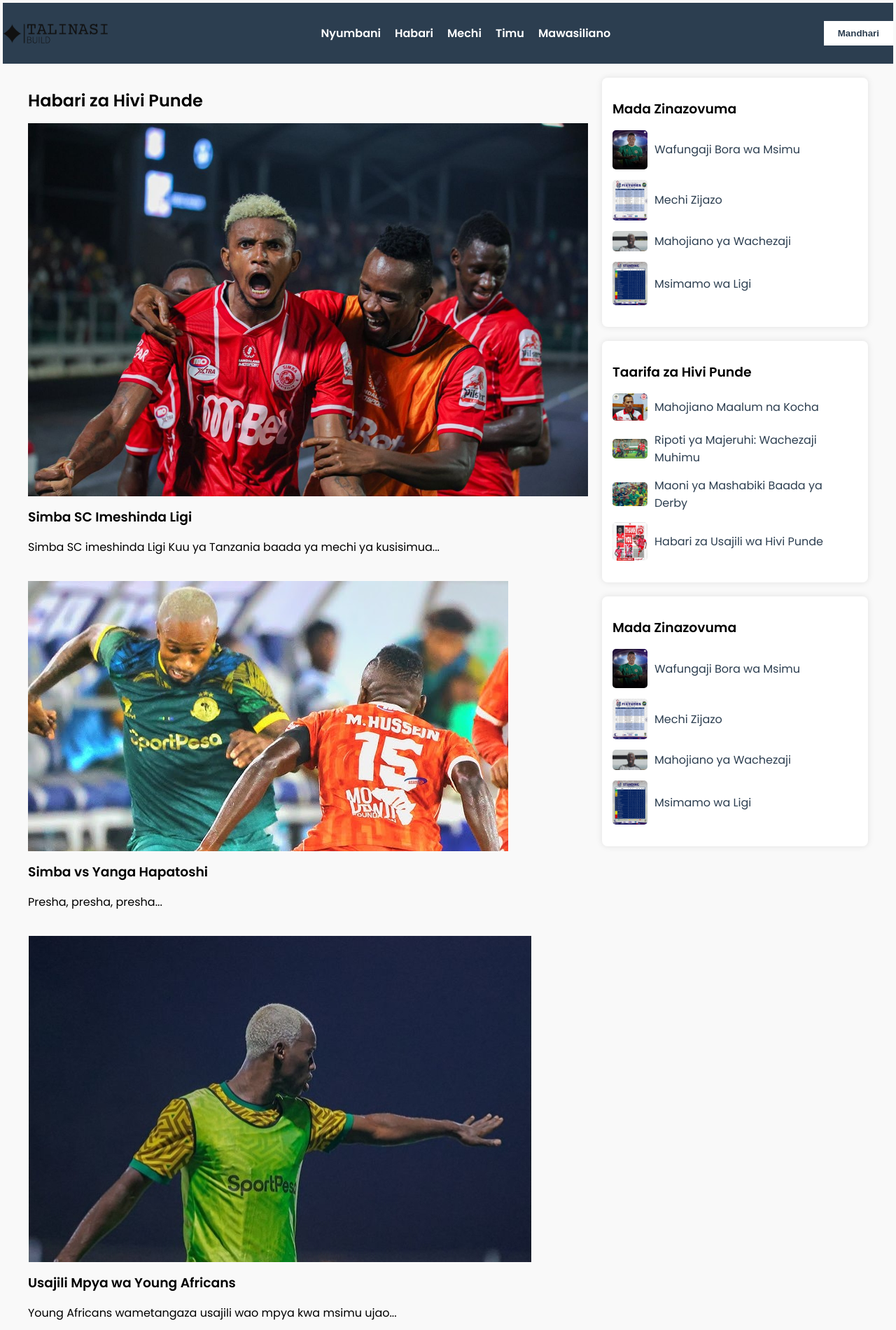
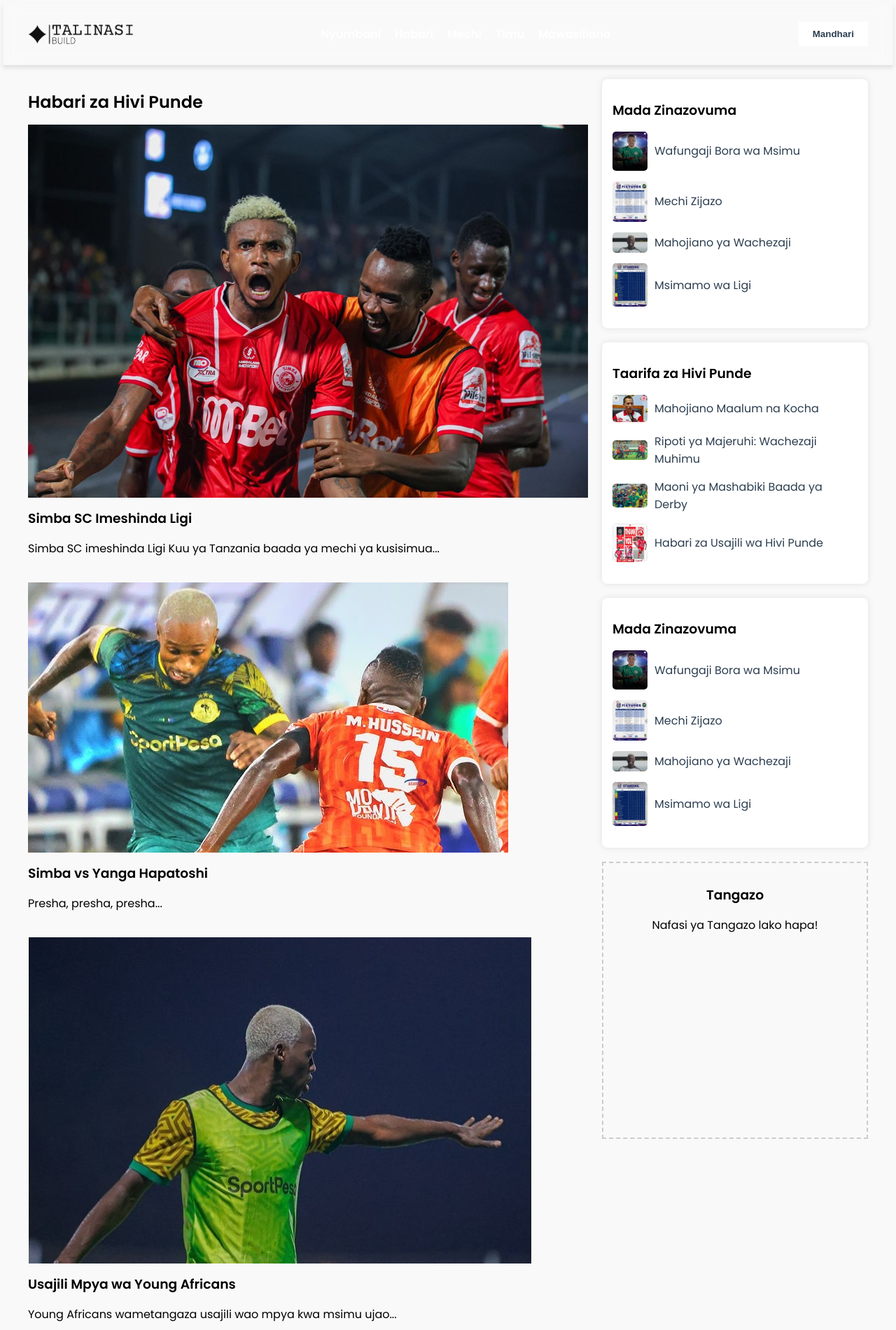
Before and after one commit to tzSystems/theme_project, a website: page index.html in a window 1280 px wide. Shown: the top 1900 px of the page at 70% size. Drawn offline with Linux system fonts and the light colour scheme.

```diff
--- a/index.html
+++ b/index.html
@@ -80,6 +80,14 @@
                     <li><a href="#"><img src="./images/sa.jpg" alt="Msimamo wa Ligi"> Msimamo wa Ligi</a></li>
                 </ul>
             </div>
+
+            <aside class="advert-holder">
+                <div class="advert-content">
+                    <h3>Tangazo</h3>
+                    <p>Nafasi ya Tangazo lako hapa!</p>
+                </div>
+            </aside>
+
         </aside>
     </main>
 
--- a/styles.css
+++ b/styles.css
@@ -7,6 +7,8 @@
     background-color: #f9f9f9;
 
 }
+
+
 
 img {
     max-width: 100%;
@@ -27,17 +29,23 @@
 
 /* Header Block */
 .header-minimal {
-    background-color: #2c3e50;
-    color: #ffffff;
-    padding: 15px 0;
+    padding: 1rem 0;
+    box-shadow: 0 4px 6px rgba(0, 0, 0, 0.1);
+    backdrop-filter: blur(10px);
+    position: sticky;
+    top: 0;
+    z-index: 1000;
 }
 
 .header-container {
     display: flex;
     justify-content: space-between;
     align-items: center;
-    flex-wrap: wrap;
+    max-width: 1200px;
+    margin: 0 auto;
+    padding: 0 20px;
 }
+
 
 .logo img {
     max-width: 150px;
@@ -178,13 +186,21 @@
     }
 }
 
+.advert-holder .advert-content {
+    border: 2px dashed #ccc;
+    padding: 1rem;
+    text-align: center;
+    height: 360px;
+}
 
 /* Footer Block */
 footer {
-    background-color: #2c3e50;
-    color: #ffffff;
-    padding: 15px 0;
+    padding: 2rem 0;
+    background-color: #cdd;
+    box-shadow: 0 -4px 6px rgba(0, 0, 0, 0.1);
     text-align: center;
+    font-weight: 600;
+    backdrop-filter: blur(10px);
 }
 
 footer p {
```
